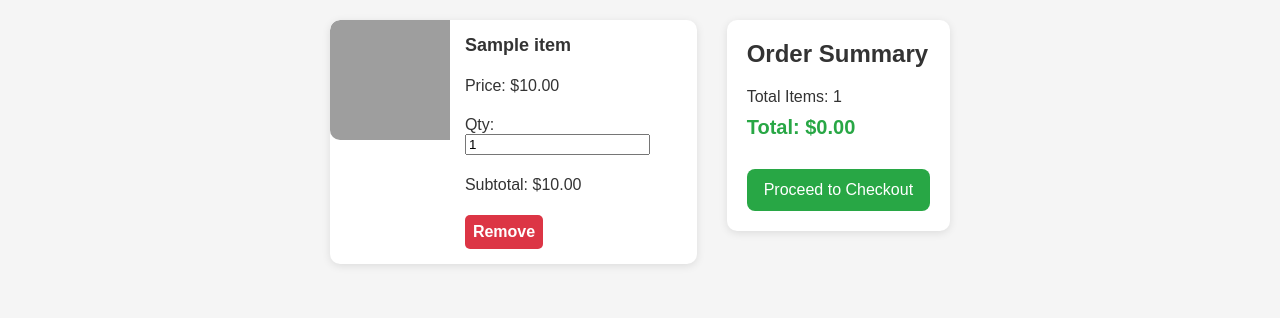
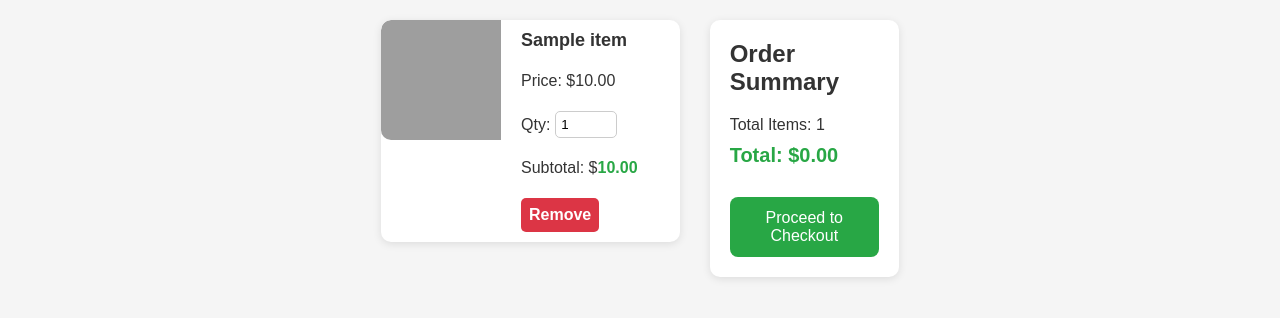
Before and after one commit to Jensen-creator/my--flask-pwa, a Flask app: template templates/cart.html in a window 1280 px wide. Shown: the part 112-430 px from the top of the page. Run offline with Flask 3, Linux system fonts and the light colour scheme; the template is opened without the code that fills it: most values are stand-ins (such as "Sample title", 1, 10 or a date in 2020); grey boxes are pictures that could not be loaded.

Commit message:
Update style.css

```diff
--- a/static/style.css
+++ b/static/style.css
@@ -231,6 +231,8 @@
     padding: 20px;
     height: fit-content;
     box-shadow: 0 2px 8px rgba(0,0,0,0.1);
+    position: sticky;
+    top: 20px;
 }
 
 .cart-summary h2 {
@@ -266,6 +268,7 @@
     transform: translateY(-2px);
 }
 
+/* Cart card layout */
 .cart-card {
     display: flex;
     flex-direction: row;
@@ -274,6 +277,7 @@
     overflow: hidden;
     box-shadow: 0 2px 8px rgba(0,0,0,0.1);
     transition: transform 0.2s;
+    gap: 10px;
 }
 
 .cart-card:hover {
@@ -288,11 +292,12 @@
     border-radius: 10px 0 0 10px;
 }
 
+/* Cart details layout */
 .cart-details {
-    padding: 15px;
+    padding: 10px;
     display: flex;
     flex-direction: column;
-    justify-content: space-between;
+    justify-content: flex-start;
     gap: 5px;
     flex: 1;
 }
@@ -302,12 +307,32 @@
     font-size: 18px;
 }
 
-.cart-details .price {
+.cart-details .price,
+.cart-details p {
     font-size: 16px;
+    color: #333;
+}
+
+.subtotal {
     font-weight: bold;
     color: #28a745;
 }
 
+/* Quantity selector */
+.quantity-container {
+    display: flex;
+    align-items: center;
+    gap: 5px;
+}
+
+.quantity-input {
+    width: 50px;
+    padding: 5px;
+    border-radius: 5px;
+    border: 1px solid #ccc;
+}
+
+/* Remove button */
 .remove-button {
     background-color: #dc3545;
     color: white;
@@ -339,7 +364,6 @@
 @media screen and (max-width: 768px) {
     main, .cart-container {
         flex-direction: column;
-        padding: 10px;
     }
 
     .search-bar input[type="text"] {
@@ -351,7 +375,9 @@
     }
 
     .cart-summary {
+        position: static;
         width: 100%;
+        margin-top: 20px;
     }
 
     .cart-card {
```
